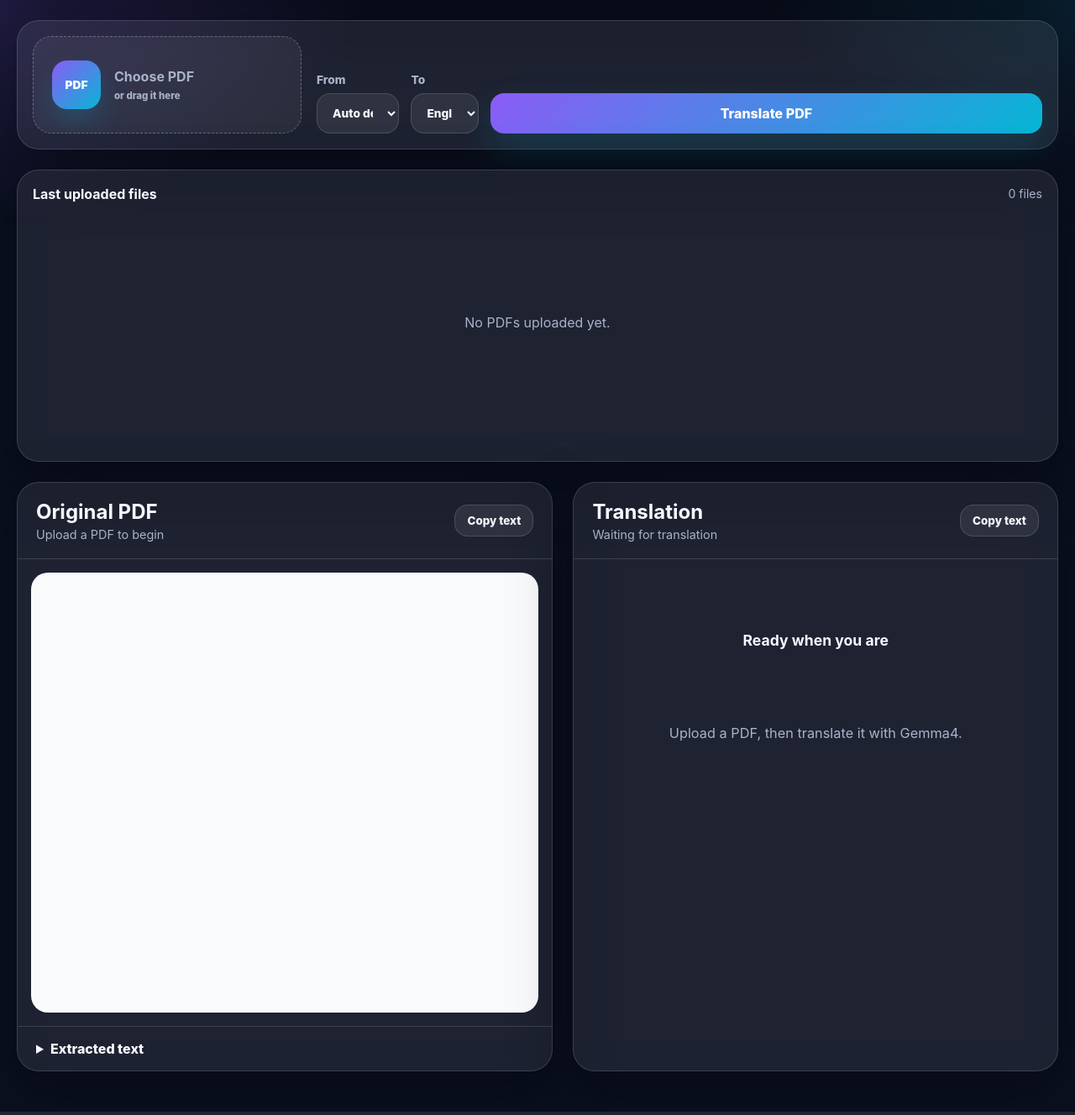
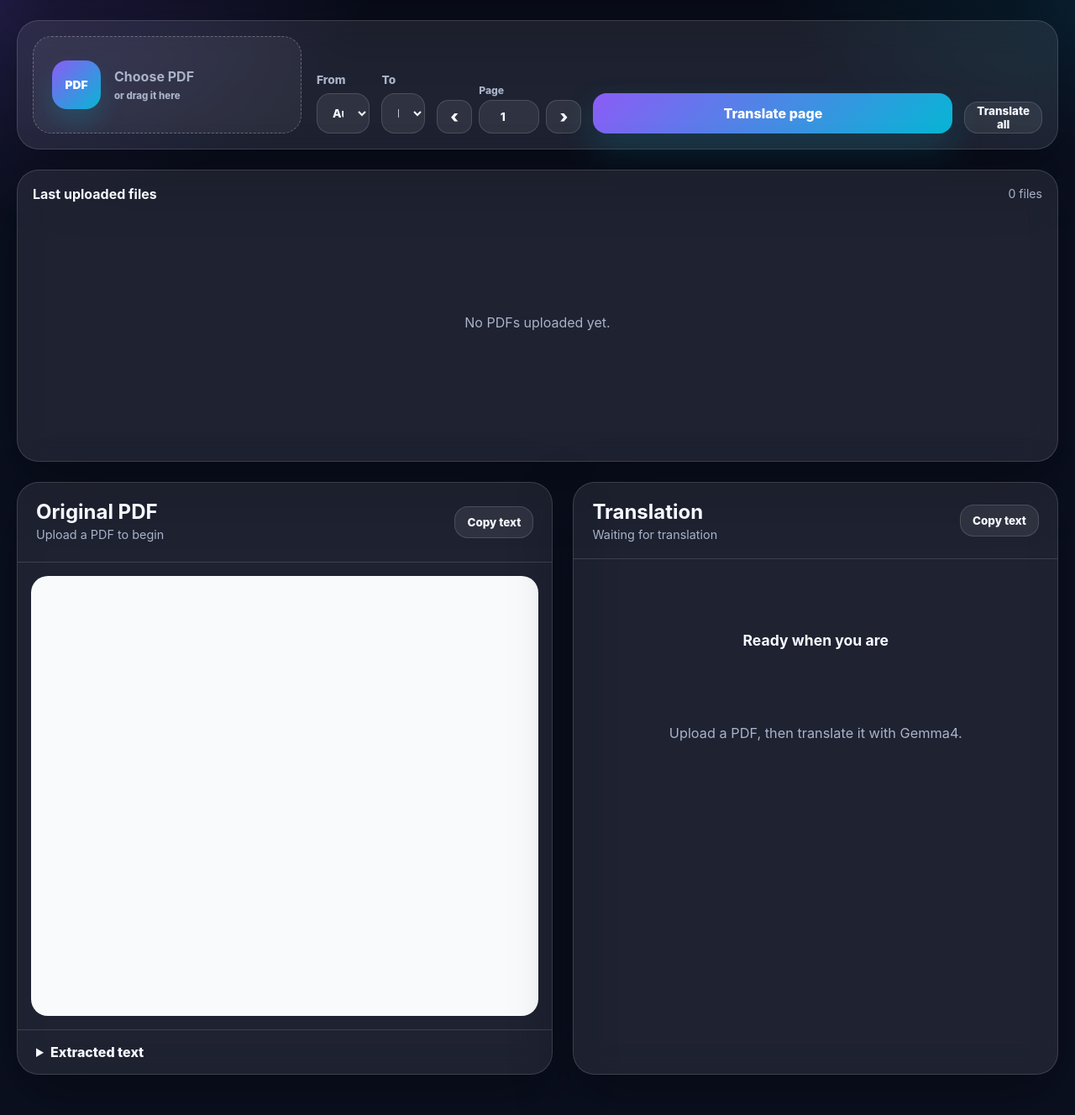
Before and after one commit to ALFAar7/ollama-notebook-ai, a Flask app: page / in a window 1280 px wide. Shown: the part 257-1585 px from the top of the page at 84% size. Run offline with Flask 3, Linux system fonts and the light colour scheme; data that the repository does not hold is empty.

Commit message:
change interface and read pdf

```diff
--- a/app.py
+++ b/app.py
@@ -11,7 +11,8 @@ UPLOAD_FOLDER = os.path.join(os.path.dirname(__file__), 'uploads')
 OUTPUT_FOLDER = os.path.join(os.path.dirname(__file__), 'outputs')
 ALLOWED_EXTENSIONS = {'pdf'}
 OLLAMA_URL = os.environ.get('OLLAMA_URL', 'http://localhost:11434')
-DEFAULT_MODEL = os.environ.get('OLLAMA_MODEL', 'gemma4')
+DEFAULT_MODEL = os.environ.get('OLLAMA_MODEL', 'gemma4:e2b')
+_MODEL_NAME = None
 
 app.config['UPLOAD_FOLDER'] = UPLOAD_FOLDER
 app.config['OUTPUT_FOLDER'] = OUTPUT_FOLDER
@@ -112,7 +113,66 @@ def split_text_for_translation(text, max_chars=3000):
     return chunks or [text]
 
 
+def resolve_model_name(preferred=None):
+    global _MODEL_NAME
+
+    preferred = preferred or DEFAULT_MODEL
+
+    try:
+        response = requests.get(f'{OLLAMA_URL}/api/tags', timeout=10)
+        response.raise_for_status()
+        names = [model.get('name') or model.get('model') for model in response.json().get('models', [])]
+
+        if preferred and preferred in names:
+            _MODEL_NAME = preferred
+        elif preferred:
+            match = next((name for name in names if name == preferred or name.startswith(preferred + ':') or name.startswith(preferred)), None)
+            _MODEL_NAME = match or _MODEL_NAME
+
+        if not _MODEL_NAME:
+            _MODEL_NAME = next((name for name in names if name.lower().startswith('gemma4')), None)
+
+        return _MODEL_NAME or preferred
+    except Exception:
+        return preferred or _MODEL_NAME or DEFAULT_MODEL
+
+
+def extract_pages(text):
+    page_numbers = [int(number) for number in re.findall(r'--- Page (\d+) ---', text)]
+    parts = re.split(r'\n\n--- Page \d+ ---\n\n', text)
+    pages = {}
+
+    for index, part in enumerate(parts):
+        part = part.strip()
+        if not part:
+            continue
+
+        page_number = page_numbers[index - 1] if index > 0 else 1
+        pages[page_number] = part
+
+    if not pages and text.strip():
+        pages[1] = text.strip()
+
+    return pages
+
+
+def get_page_text(text, page_number):
+    try:
+        page_number = int(page_number)
+    except (TypeError, ValueError):
+        raise ValueError('Invalid page number')
+
+    pages = extract_pages(text)
+
+    if page_number not in pages:
+        raise ValueError(f'Page {page_number} was not found')
+
+    return pages[page_number]
+
+
 def translate_with_ollama(text, target_language, source_language='auto'):
+    model_name = resolve_model_name(DEFAULT_MODEL)
+
     prompt = f"""Translate the following text from {source_language} to {target_language}.
 Maintain the original formatting as much as possible.
 Only provide the translation, no explanations.
@@ -121,7 +181,7 @@ Text to translate:
 {text}"""
 
     payload = {
-        "model": DEFAULT_MODEL,
+        "model": model_name,
         "prompt": prompt,
         "stream": False,
         "options": {
@@ -140,6 +200,11 @@ Text to translate:
         raise Exception("Translation timed out. Try shorter text or increase timeout.")
     except Exception as e:
         raise Exception(f"Translation failed: {str(e)}")
+
+
+def translate_page_text(text, page_number, target_language, source_language='auto'):
+    page_text = get_page_text(text, page_number)
+    return translate_with_ollama(page_text, target_language, source_language)
 
 
 def translate_full_text(text, target_language, source_language='auto'):
@@ -176,10 +241,12 @@ def upload_file():
 
     try:
         text = extract_text_from_pdf(filepath)
+        pages = extract_pages(text)
         return jsonify({
             'success': True,
             'filename': filename,
-            'text': text
+            'text': text,
+            'page_count': len(pages)
         })
     except Exception as e:
         return jsonify({'error': f'Failed to extract text from PDF: {str(e)}'}), 500
@@ -201,6 +268,33 @@ def translate_text():
             'success': True,
             'translated_text': translated
         })
+    except Exception as e:
+        return jsonify({'error': str(e)}), 500
+
+
+@app.route('/api/translate-page', methods=['POST'])
+def translate_page():
+    data = request.get_json()
+    text = data.get('text', '')
+    page_text = data.get('page_text', '')
+    page_number = data.get('page_number')
+    target_language = data.get('target_language', 'English')
+    source_language = data.get('source_language', 'auto')
+
+    if not text.strip() and not page_text.strip():
+        return jsonify({'error': 'No text provided'}), 400
+
+    try:
+        if not page_text.strip():
+            page_text = get_page_text(text, page_number)
+        translated = translate_with_ollama(page_text, target_language, source_language)
+        return jsonify({
+            'success': True,
+            'page_number': int(page_number),
+            'translated_text': translated
+        })
+    except ValueError as e:
+        return jsonify({'error': str(e)}), 400
     except Exception as e:
         return jsonify({'error': str(e)}), 500
 
@@ -248,10 +342,12 @@ def get_file_text(filename):
 
     try:
         text = extract_text_from_pdf(filepath)
+        pages = extract_pages(text)
         return jsonify({
             'success': True,
             'filename': safe_name,
-            'text': text
+            'text': text,
+            'page_count': len(pages)
         })
     except Exception as e:
         return jsonify({'error': f'Failed to extract text from PDF: {str(e)}'}), 500
--- a/static/app.js
+++ b/static/app.js
@@ -2,10 +2,12 @@ document.addEventListener('DOMContentLoaded', () => {
     const pdfInput = document.getElementById('pdfInput');
     const pdfFrame = document.getElementById('pdfFrame');
     const pdfMeta = document.getElementById('pdfMeta');
+    const pageMeta = document.getElementById('pageMeta');
     const originalText = document.getElementById('originalText');
     const translationArea = document.getElementById('translationArea');
     const translationMeta = document.getElementById('translationMeta');
     const translateBtn = document.getElementById('translateBtn');
+    const translateAllBtn = document.getElementById('translateAllBtn');
     const fileList = document.getElementById('fileList');
     const fileCount = document.getElementById('fileCount');
     const statusMessage = document.getElementById('statusMessage');
@@ -14,8 +16,13 @@ document.addEventListener('DOMContentLoaded', () => {
     const copyOriginalBtn = document.getElementById('copyOriginalBtn');
     const copyTranslationBtn = document.getElementById('copyTranslationBtn');
     const modelBadge = document.getElementById('modelBadge');
+    const pageNumberInput = document.getElementById('pageNumber');
+    const prevPageBtn = document.getElementById('prevPageBtn');
+    const nextPageBtn = document.getElementById('nextPageBtn');
 
     let pdfText = '';
+    let pages = [];
+    let currentPage = 1;
     let currentFileName = '';
     let currentFileUrl = '';
     let translatedText = '';
@@ -44,15 +51,29 @@ document.addEventListener('DOMContentLoaded', () => {
         if (file) uploadPdf(file);
     });
 
-    translateBtn.addEventListener('click', translateCurrentPdf);
+    translateBtn.addEventListener('click', translateCurrentPage);
+    translateAllBtn.addEventListener('click', translateAllPages);
+
+    pageNumberInput.addEventListener('change', () => {
+        goToPage(Number(pageNumberInput.value));
+    });
+
+    prevPageBtn.addEventListener('click', () => {
+        goToPage(currentPage - 1);
+    });
+
+    nextPageBtn.addEventListener('click', () => {
+        goToPage(currentPage + 1);
+    });
 
     copyOriginalBtn.addEventListener('click', async () => {
-        if (!pdfText) {
+        const pageText = pages[currentPage - 1] || '';
+        if (!pageText.trim()) {
             showStatus('No extracted text to copy.', 'error');
             return;
         }
-        await copyToClipboard(pdfText);
-        showStatus('Extracted text copied.', 'success');
+        await copyToClipboard(pageText);
+        showStatus('Current page text copied.', 'success');
     });
 
     copyTranslationBtn.addEventListener('click', async () => {
@@ -61,7 +82,7 @@ document.addEventListener('DOMContentLoaded', () => {
             return;
         }
         await copyToClipboard(translatedText);
-        showStatus('Translated text copied.', 'success');
+        showStatus('Translated page copied.', 'success');
     });
 
     async function uploadPdf(file) {
@@ -73,7 +94,7 @@ document.addEventListener('DOMContentLoaded', () => {
         const formData = new FormData();
         formData.append('file', file);
 
-        setStatus('Uploading and extracting text...', '');
+        showStatus('Uploading and extracting text...', '');
 
         try {
             const response = await fetch('/api/upload', {
@@ -89,34 +110,85 @@ document.addEventListener('DOMContentLoaded', () => {
 
             currentFileName = data.filename;
             pdfText = data.text;
+            pages = parsePages(pdfText);
+            currentPage = 1;
             currentFileUrl = URL.createObjectURL(file);
             translatedText = '';
 
-            pdfFrame.src = currentFileUrl;
             pdfMeta.textContent = `${file.name} • ${formatBytes(file.size)}`;
-            originalText.textContent = pdfText;
-            translationArea.innerHTML = '<div class="empty-state centered"><strong>Ready to translate</strong><span>Text extracted successfully.</span></div>';
-            translationMeta.textContent = 'Waiting for translation';
+            renderCurrentPage();
+            resetTranslation();
 
             await loadFiles();
             setActiveFile(currentFileName);
-            showStatus('PDF uploaded and text extracted.', 'success');
+            showStatus(`PDF uploaded. ${pages.length} pages detected.`, 'success');
         } catch (error) {
             console.error(error);
             showStatus('Upload failed. Check the browser console for details.', 'error');
         }
     }
 
-    async function translateCurrentPdf() {
+    async function translateCurrentPage() {
         if (!pdfText.trim()) {
             showStatus('Upload a PDF before translating.', 'error');
             return;
         }
 
+        const pageText = pages[currentPage - 1] || '';
+        if (!pageText.trim()) {
+            showStatus(`Page ${currentPage} has no extractable text.`, 'error');
+            return;
+        }
+
         translateBtn.disabled = true;
-        translateBtn.textContent = 'Translating...';
-        translationArea.innerHTML = '<div class="empty-state centered"><strong>Translating with Gemma4</strong><span>This may take a while for long PDFs.</span></div>';
-        translationMeta.textContent = 'Translation in progress';
+        translateBtn.textContent = 'Translating page...';
+        translationArea.innerHTML = '<div class="empty-state centered"><strong>Translating page ' + currentPage + '</strong><span>This should be much faster than translating the full PDF.</span></div>';
+        translationMeta.textContent = `Translating page ${currentPage}`;
+
+        try {
+            const response = await fetch('/api/translate-page', {
+                method: 'POST',
+                headers: { 'Content-Type': 'application/json' },
+                body: JSON.stringify({
+                    page_text: pageText,
+                    page_number: currentPage,
+                    source_language: sourceLanguage.value,
+                    target_language: targetLanguage.value
+                })
+            });
+
+            const data = await response.json();
+
+            if (!response.ok || !data.success) {
+                translationArea.innerHTML = `<div class="empty-state centered"><strong>Translation failed</strong><span>${escapeHtml(data.error || 'Unknown error')}</span></div>`;
+                showStatus(data.error || 'Translation failed.', 'error');
+                return;
+            }
+
+            translatedText = data.translated_text;
+            translationArea.innerHTML = formatText(translatedText);
+            translationMeta.textContent = `Translated page ${currentPage} to ${targetLanguage.value}`;
+            showStatus(`Page ${currentPage} translated.`, 'success');
+        } catch (error) {
+            console.error(error);
+            translationArea.innerHTML = '<div class="empty-state centered"><strong>Translation failed</strong><span>Could not connect to the translation server.</span></div>';
+            showStatus('Translation request failed.', 'error');
+        } finally {
+            translateBtn.disabled = false;
+            translateBtn.textContent = 'Translate page';
+        }
+    }
+
+    async function translateAllPages() {
+        if (!pdfText.trim()) {
+            showStatus('Upload a PDF before translating.', 'error');
+            return;
+        }
+
+        translateAllBtn.disabled = true;
+        translateAllBtn.textContent = 'Translating all...';
+        translationArea.innerHTML = '<div class="empty-state centered"><strong>Translating all pages</strong><span>This may take a long time.</span></div>';
+        translationMeta.textContent = 'Translating all pages';
 
         try {
             const response = await fetch('/api/translate', {
@@ -139,15 +211,15 @@ document.addEventListener('DOMContentLoaded', () => {
 
             translatedText = data.translated_text;
             translationArea.innerHTML = formatText(translatedText);
-            translationMeta.textContent = `Translated to ${targetLanguage.value}`;
-            showStatus('Translation completed.', 'success');
+            translationMeta.textContent = `Translated full PDF to ${targetLanguage.value}`;
+            showStatus('Full PDF translation completed.', 'success');
         } catch (error) {
             console.error(error);
             translationArea.innerHTML = '<div class="empty-state centered"><strong>Translation failed</strong><span>Could not connect to the translation server.</span></div>';
             showStatus('Translation request failed.', 'error');
         } finally {
-            translateBtn.disabled = false;
-            translateBtn.textContent = 'Translate PDF';
+            translateAllBtn.disabled = false;
+            translateAllBtn.textContent = 'Translate all';
         }
     }
 
@@ -186,7 +258,7 @@ document.addEventListener('DOMContentLoaded', () => {
     }
 
     async function loadUploadedFile(filename) {
-        setStatus('Loading file...', '');
+        showStatus('Loading file...', '');
 
         try {
             const response = await fetch(`/api/file/${encodeURIComponent(filename)}`);
@@ -199,17 +271,18 @@ document.addEventListener('DOMContentLoaded', () => {
 
             currentFileName = data.filename;
             pdfText = data.text;
+            pages = parsePages(pdfText);
+            currentPage = 1;
+            currentFileUrl = '';
             translatedText = '';
 
-            pdfFrame.src = `/uploads/${encodeURIComponent(filename)}`;
-            pdfMeta.textContent = `${data.filename} • ${formatBytes(data.size || 0)}`;
-            originalText.textContent = pdfText;
-            translationArea.innerHTML = '<div class="empty-state centered"><strong>Ready to translate</strong><span>Text extracted successfully.</span></div>';
-            translationMeta.textContent = 'Waiting for translation';
+            pdfMeta.textContent = data.filename;
+            renderCurrentPage();
+            resetTranslation();
 
             await loadFiles();
             setActiveFile(filename);
-            showStatus('File loaded.', 'success');
+            showStatus(`File loaded. ${pages.length} pages detected.`, 'success');
         } catch (error) {
             console.error(error);
             showStatus('Could not load file.', 'error');
@@ -230,24 +303,88 @@ document.addEventListener('DOMContentLoaded', () => {
         }
     }
 
+    function renderCurrentPage() {
+        if (!pages.length) {
+            pageNumberInput.value = 1;
+            pageMeta.textContent = 'No pages detected';
+            originalText.textContent = '';
+            pdfFrame.removeAttribute('src');
+            updatePageButtons();
+            return;
+        }
+
+        currentPage = Math.max(1, Math.min(currentPage, pages.length));
+        pageNumberInput.max = pages.length;
+        pageNumberInput.value = currentPage;
+        pageMeta.textContent = `Page ${currentPage} of ${pages.length}`;
+        originalText.textContent = pages[currentPage - 1] || '';
+
+        if (currentFileUrl) {
+            pdfFrame.src = `${currentFileUrl}#page=${currentPage}`;
+        } else if (currentFileName) {
+            pdfFrame.src = `/uploads/${encodeURIComponent(currentFileName)}#page=${currentPage}`;
+        }
+
+        updatePageButtons();
+    }
+
+    function goToPage(pageNumber) {
+        if (!pages.length) return;
+
+        const nextPage = Math.max(1, Math.min(Number(pageNumber) || 1, pages.length));
+        if (nextPage === currentPage) {
+            renderCurrentPage();
+            return;
+        }
+
+        currentPage = nextPage;
+        translatedText = '';
+        renderCurrentPage();
+        resetTranslation();
+    }
+
+    function resetTranslation() {
+        translatedText = '';
+        translationArea.innerHTML = '<div class="empty-state centered"><strong>Ready to translate</strong><span>Use Translate page for fast page-by-page translation.</span></div>';
+        translationMeta.textContent = 'Waiting for page translation';
+    }
+
+    function updatePageButtons() {
+        prevPageBtn.disabled = !pages.length || currentPage <= 1;
+        nextPageBtn.disabled = !pages.length || currentPage >= pages.length;
+    }
+
     function setActiveFile(filename) {
         document.querySelectorAll('.file-item').forEach((button) => {
             button.classList.toggle('active', button.dataset.name === filename);
         });
     }
 
-    function setStatus(message, type) {
+    function showStatus(message, type) {
         statusMessage.textContent = message;
         statusMessage.className = `status-message ${type || ''}`;
-    }
-
-    function showStatus(message, type) {
-        setStatus(message, type);
         statusMessage.classList.remove('hidden');
         clearTimeout(showStatus.timer);
         showStatus.timer = setTimeout(() => {
             statusMessage.classList.add('hidden');
         }, 6000);
+    }
+
+    function parsePages(text) {
+        const pageRegex = /--- Page (\d+) ---\s*([\s\S]*?)(?=\n\n--- Page \d+ ---\n\n|$)/g;
+        const parsed = [];
+        let match;
+
+        while ((match = pageRegex.exec(text)) !== null) {
+            const pageNumber = Number(match[1]);
+            parsed[pageNumber - 1] = match[2].trim();
+        }
+
+        if (!parsed.length && text.trim()) {
+            parsed.push(text.trim());
+        }
+
+        return parsed;
     }
 
     function formatBytes(bytes) {
--- a/static/style.css
+++ b/static/style.css
@@ -166,12 +166,56 @@ h1 {
     min-width: 0;
 }
 
-label {
+label,
+.page-control {
     display: grid;
     gap: 8px;
     color: var(--muted);
     font-size: 0.86rem;
     font-weight: 800;
+}
+
+.page-control input {
+    width: 100%;
+    min-height: 48px;
+    padding: 0 14px;
+    border: 1px solid var(--border);
+    border-radius: 16px;
+    background: rgba(255, 255, 255, 0.08);
+    color: var(--text);
+    font: inherit;
+    font-weight: 800;
+}
+
+.page-controls {
+    display: grid;
+    grid-template-columns: 42px minmax(72px, 1fr) 42px;
+    gap: 8px;
+    align-items: end;
+}
+
+.page-control.compact {
+    gap: 4px;
+}
+
+.page-control.compact span {
+    font-size: 0.76rem;
+}
+
+.page-control.compact input {
+    min-height: 40px;
+    text-align: center;
+}
+
+.icon-btn {
+    min-height: 40px;
+    border: 1px solid var(--border);
+    border-radius: 14px;
+    background: rgba(255, 255, 255, 0.08);
+    color: var(--text);
+    cursor: pointer;
+    font-size: 1.3rem;
+    font-weight: 900;
 }
 
 select,
@@ -195,6 +239,14 @@ select {
 .ghost-btn {
     cursor: pointer;
     transition: transform 0.18s ease, border-color 0.18s ease, background 0.18s ease;
+}
+
+.primary-btn.small,
+.ghost-btn.small {
+    min-height: 38px;
+    min-width: auto;
+    padding: 0 14px;
+    font-size: 0.84rem;
 }
 
 .primary-btn {
@@ -319,6 +371,12 @@ select {
     margin-bottom: 0;
     color: var(--muted);
     font-size: 0.9rem;
+}
+
+.page-meta {
+    margin-top: 4px !important;
+    color: var(--accent-2) !important;
+    font-weight: 800;
 }
 
 .pdf-frame-wrap {
--- a/templates/index.html
+++ b/templates/index.html
@@ -57,7 +57,17 @@
                     </select>
                 </label>
 
-                <button id="translateBtn" class="primary-btn">Translate PDF</button>
+                <div class="page-controls">
+                    <button id="prevPageBtn" class="icon-btn" type="button">‹</button>
+                    <label class="page-control compact">
+                        <span>Page</span>
+                        <input id="pageNumber" type="number" min="1" value="1">
+                    </label>
+                    <button id="nextPageBtn" class="icon-btn" type="button">›</button>
+                </div>
+
+                <button id="translateBtn" class="primary-btn">Translate page</button>
+                <button id="translateAllBtn" class="ghost-btn">Translate all</button>
             </div>
         </section>
 
@@ -77,6 +87,7 @@
                     <div>
                         <h2>Original PDF</h2>
                         <p id="pdfMeta">Upload a PDF to begin</p>
+                        <p id="pageMeta" class="page-meta"></p>
                     </div>
                     <button id="copyOriginalBtn" class="ghost-btn">Copy text</button>
                 </div>
```
Also changed, not shown: 2 other files.
